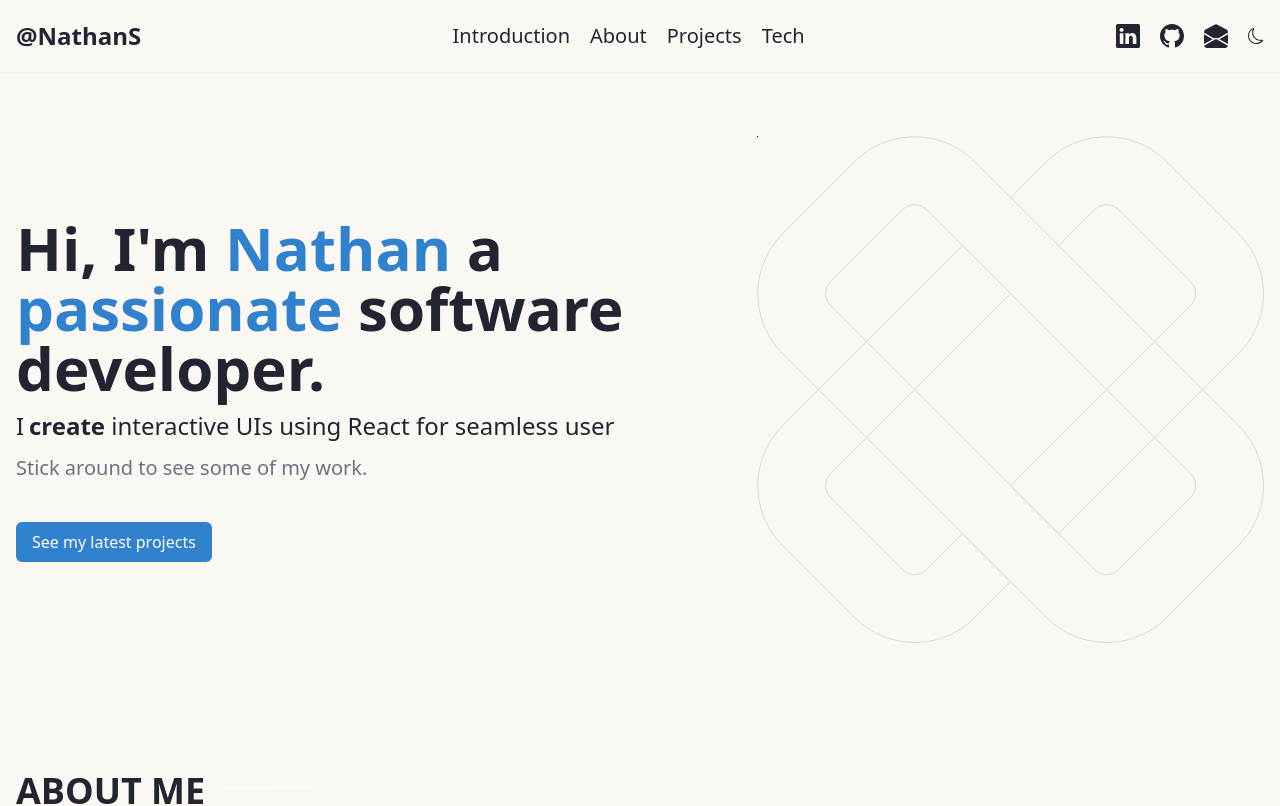
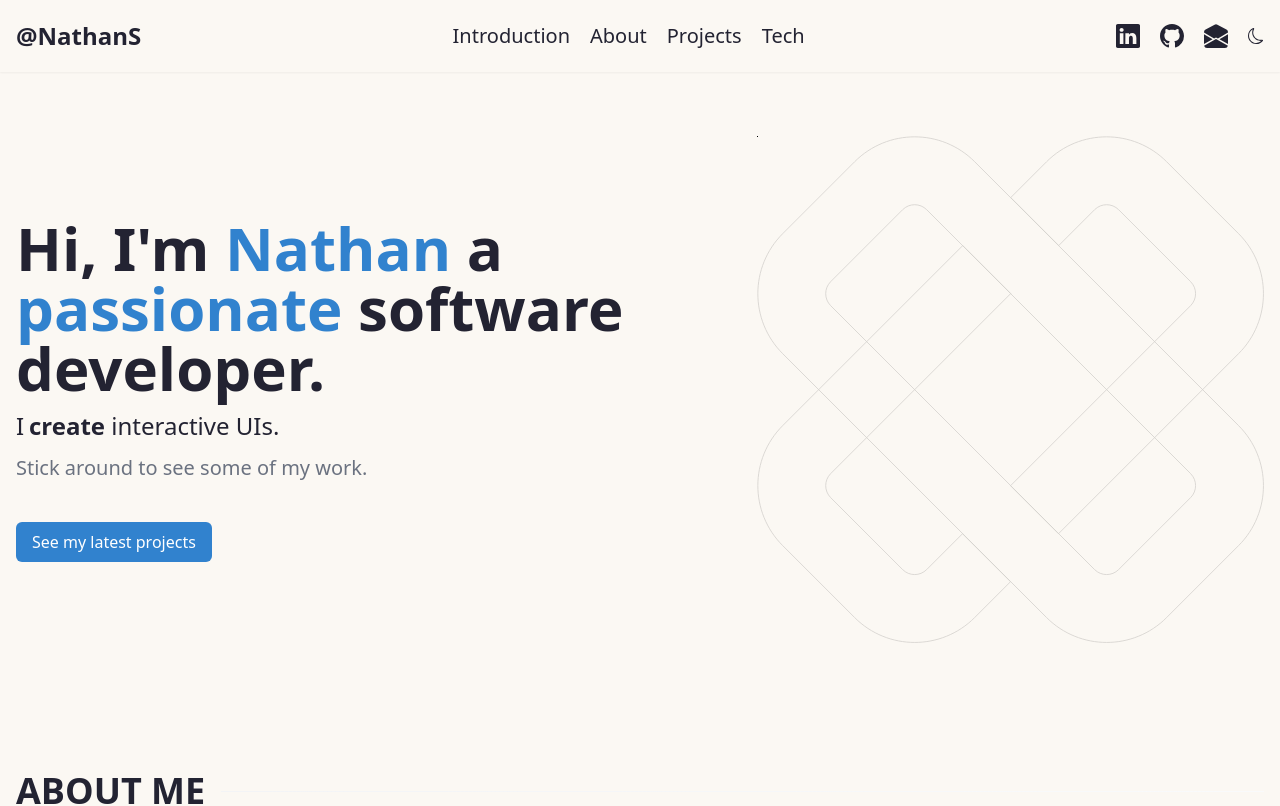
Before and after one commit to NathanSanchezDev/nathanswe-portfolio, a Next.js app: page / in a window 1280 px wide. Shown: the top 806 px of the page. Built offline with nearby package versions, Linux system fonts and the light colour scheme.

Commit message:
index change

```diff
--- a/app/sections/introduction/index.jsx
+++ b/app/sections/introduction/index.jsx
@@ -16,10 +16,10 @@ export function WelcomeSection() {
 
 	let [count, setCount] = useState(0);
 	const [text] = useState([
-		"build full-stack web apps with a focus on cloud integration.",
-		"transform designs into modern, user-centric interfaces.",
-		"create interactive UIs using React for seamless user experiences.",
-		"develop high-performance websites leveraging Next.js."
+		"build full-stack web apps.",
+		"design modern user interfaces.",
+		"create interactive UIs.",
+		"develop high-performance products."
 	]);
 
 	const onClick = (e) => scrollToEl(e);
```
